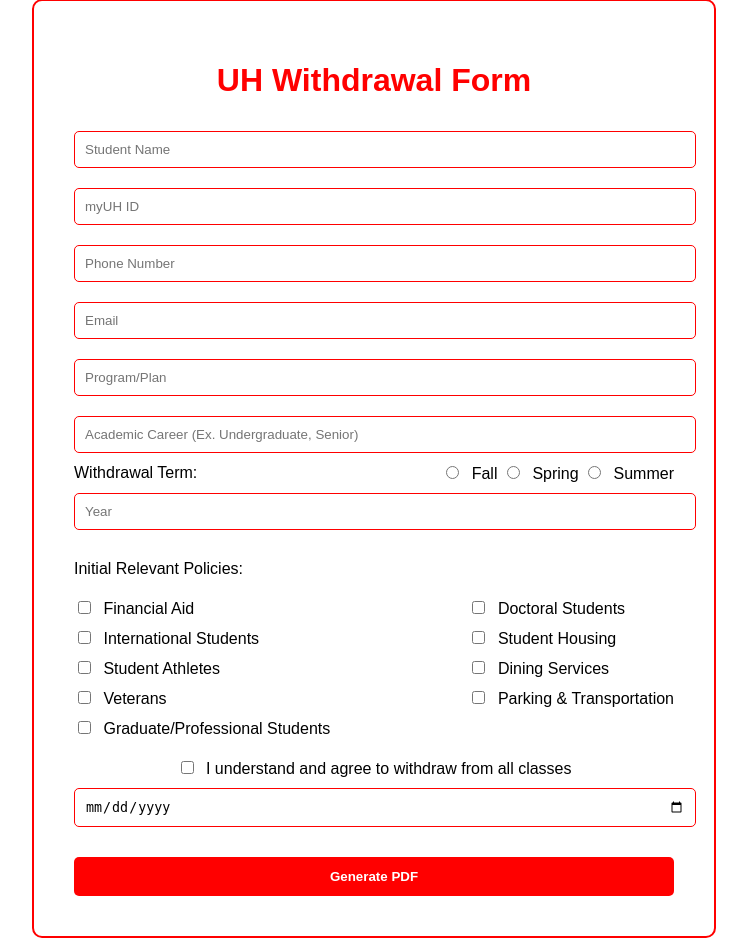
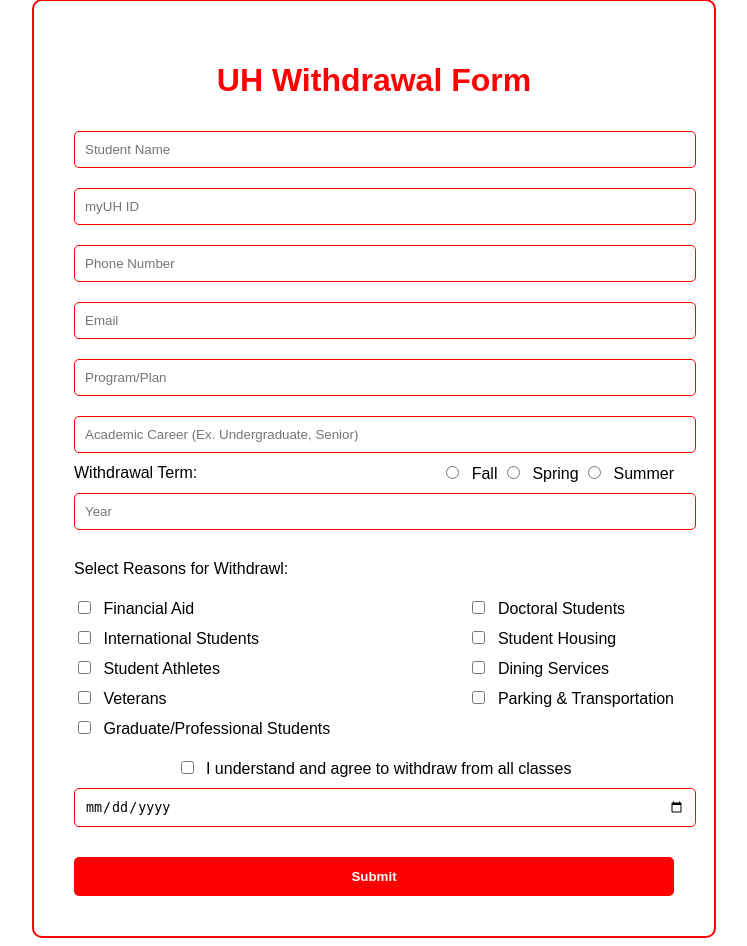
Before and after one commit to Itaho/Project-01-COSC4353, a Flask app: page /withdraw in a window 1280 px wide. Shown: the part 59-1005 px from the top of the page, without its empty margins (266-1013 px from the left). Run offline with Flask 3, Linux system fonts and the light colour scheme.

Commit message:
Update withdrawForm.html

```diff
--- a/templates/withdrawForm.html
+++ b/templates/withdrawForm.html
@@ -90,7 +90,7 @@
             <input type="text" name="year" placeholder="Year">
 
             <div class="checkbox-group">
-                <label>Initial Relevant Policies:</label>
+                <label>Select Reasons for Withdrawl:</label>
             </div>
             <div class="checkbox-group">
                 <div class="checkbox-column">
@@ -113,7 +113,7 @@
             </label>
 
             <input type="date" name="date">
-            <input type="submit" class="submit-btn" value="Generate PDF">
+            <input type="submit" class="submit-btn" value="Submit">
         </form>
     </div>
 </body>
```
